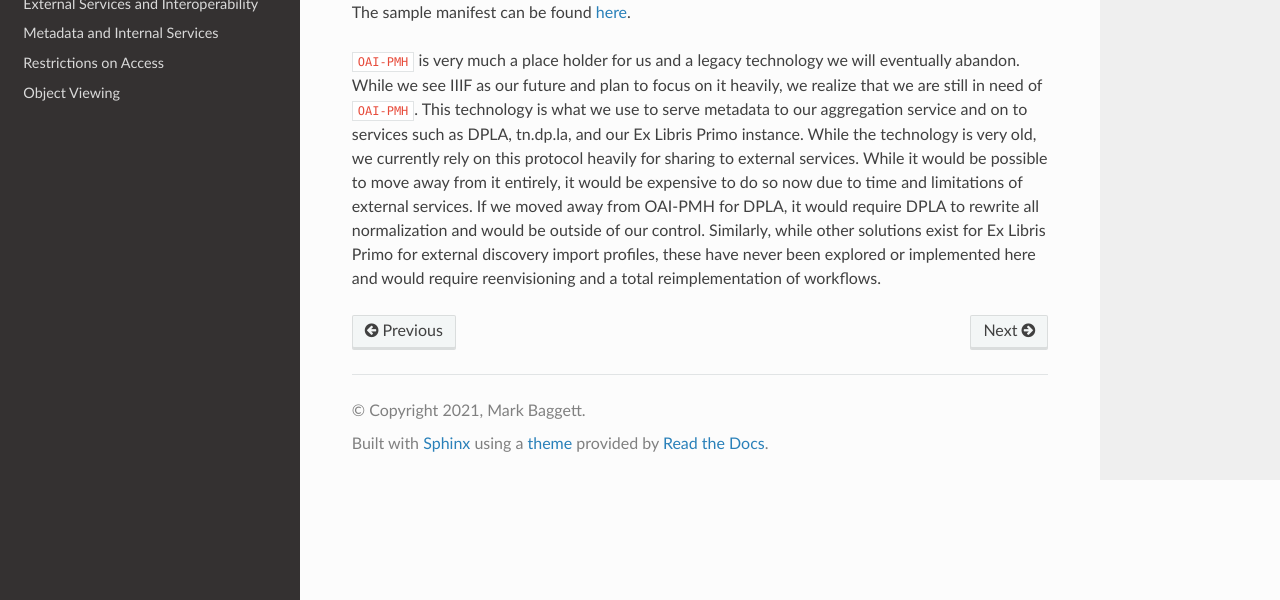
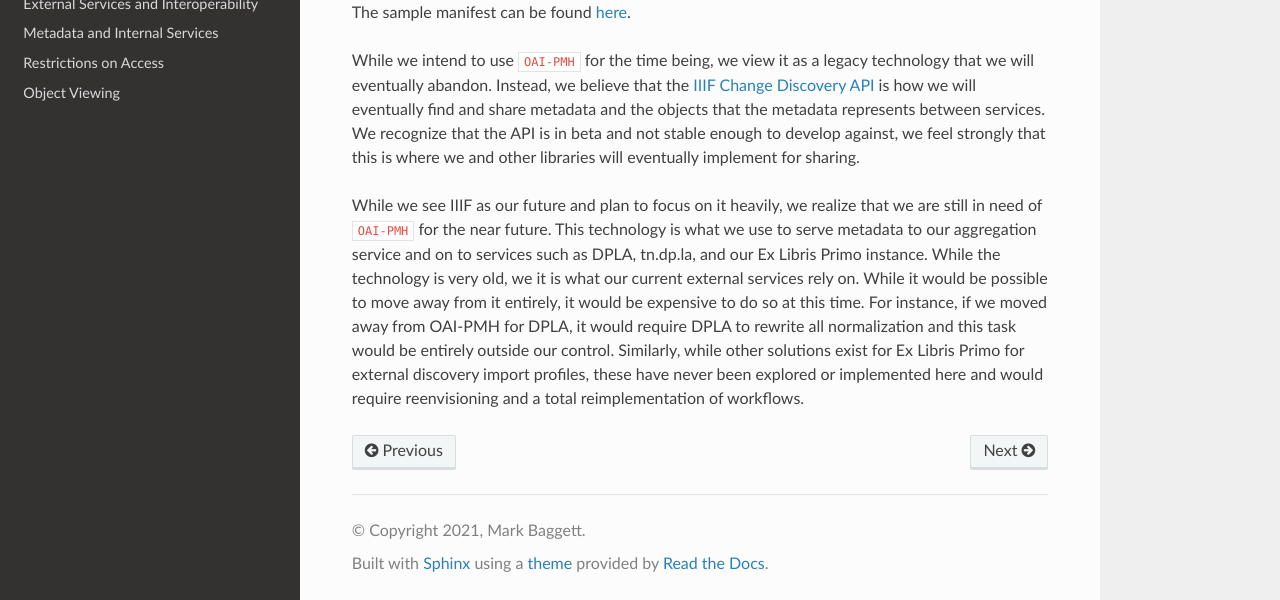
Before and after one commit to markpbaggett/marks_ir_proposal, a Sphinx documentation site: the page built from docs/source/contents/0_Repository_Infrastructure.rst, in a window 1280 px wide and 900 px high, scrolled down 5032 px, cut to the strip 300-900 px from the top of the window. Built offline with Sphinx 7.4.7 and the Read the Docs theme 2.0.0, drawn with Linux system fonts in a browser that asks for light colours.

Commit message:
Describe change API.

```diff
--- a/docs/source/contents/0_Repository_Infrastructure.rst
+++ b/docs/source/contents/0_Repository_Infrastructure.rst
@@ -103,12 +103,17 @@ example of an "embedded recipe" for thinking about serving our oral histories:
 
 The sample manifest can be found `here <https://raw.githubusercontent.com/utkdigitalinitiatives/utk_iiif_recipes/main/raw_manifests/rfta_video.json>`_.
 
-:code:`OAI-PMH` is very much a place holder for us and a legacy technology we will eventually abandon.
-While we see IIIF as our future and plan to focus on it heavily, we realize that we are still in need of :code:`OAI-PMH`.
-This technology is what we use to serve metadata to our aggregation service and on to services such as DPLA, tn.dp.la,
-and our Ex Libris Primo instance.  While the technology is very old, we currently rely on this protocol heavily for sharing
-to external services.  While it would be possible to move away from it entirely, it would be expensive to do so now due
-to time and limitations of external services.  If we moved away from OAI-PMH for DPLA, it would require DPLA to rewrite
-all normalization and would be outside of our control.  Similarly, while other solutions exist for Ex Libris Primo for
-external discovery import profiles, these have never been explored or implemented here and would require reenvisioning
-and a total reimplementation of workflows.
+While we intend to use :code:`OAI-PMH` for the time being, we view it as a legacy technology that we will eventually
+abandon. Instead, we believe that the `IIIF Change Discovery API <https://iiif.io/api/discovery/0.3/>`_ is how we will
+eventually find and share metadata and the objects that the metadata represents between services. We recognize that the
+API is in beta and not stable enough to develop against, we feel strongly that this is where we and other libraries will
+eventually implement for sharing.
+
+While we see IIIF as our future and plan to focus on it heavily, we realize that we are still in
+need of :code:`OAI-PMH` for the near future. This technology is what we use to serve metadata to our aggregation service
+and on to services such as DPLA, tn.dp.la, and our Ex Libris Primo instance.  While the technology is very old, we
+it is what our current external services rely on.  While it would be possible to move away from it entirely, it would be
+expensive to do so at this time. For instance, if we moved away from OAI-PMH for DPLA, it would require DPLA to rewrite
+all normalization and this task would be entirely outside our control.  Similarly, while other solutions exist for Ex
+Libris Primo for external discovery import profiles, these have never been explored or implemented here and would require
+reenvisioning and a total reimplementation of workflows.
```
